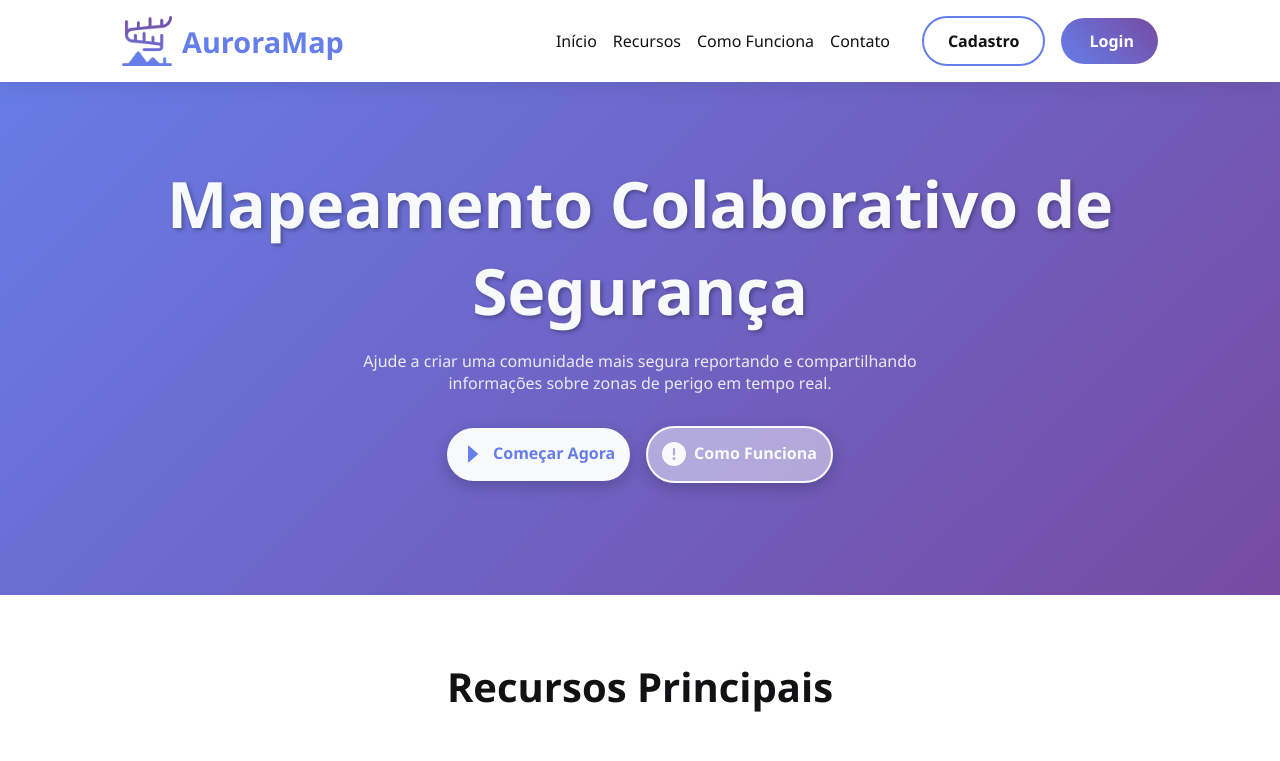
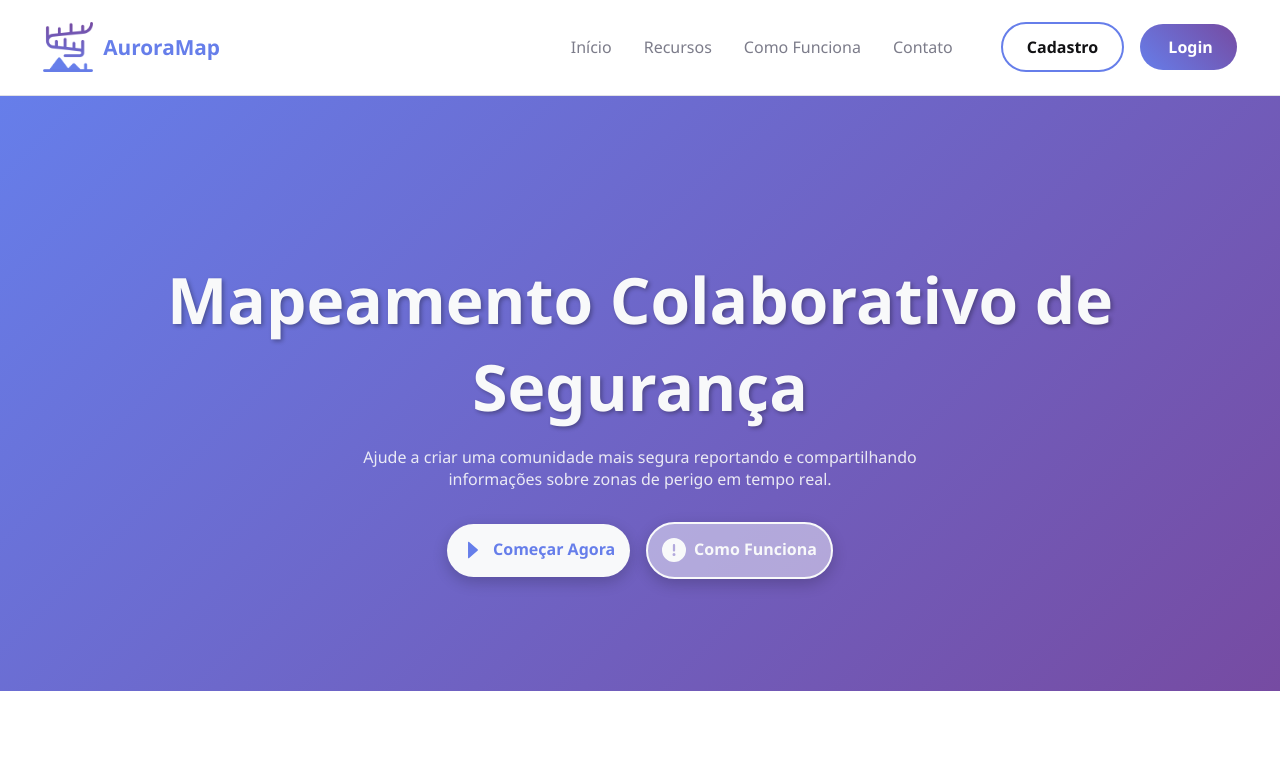
Before and after one commit to rebecaCaroba/auroraMap, a Next.js app: page / in a window 1280 px wide. Shown: the top 761 px of the page. Built offline with nearby package versions, Linux system fonts and the light colour scheme.

Commit message:
Corrigindo erro de importação

```diff
--- a/src/app/layout.tsx
+++ b/src/app/layout.tsx
@@ -1,6 +1,5 @@
 import type { Metadata } from "next";
 import { MapProvider } from "@/context/MapContext";
-import { UserProvider } from "@/context/UserContext";
 import '../style/global.scss'
 
 export const metadata: Metadata = {
@@ -16,11 +15,9 @@ export default function RootLayout({
   return (
     <html lang="en">
       <body>
-        <UserProvider>
           <MapProvider>
             {children}
           </MapProvider>
-        </UserProvider>
       </body>
     </html>
   );
--- a/src/app/login/style.scss
+++ b/src/app/login/style.scss
@@ -2,6 +2,7 @@
 
 .login {
     background-color: $c-lightviolet;
+    overflow: hidden;
 
     @media (max-width: 768px) {
         padding: 1.5rem;
--- a/src/components/Header/style.scss
+++ b/src/components/Header/style.scss
@@ -2,19 +2,15 @@
 
 .header {
     background-color: white;
-    box-shadow: 0 2px 20px rgba(0, 0, 0, 0.1);
-    position: fixed;
-    top: 0;
-    right: 0;
-    left: 0;
-    z-index: 1000;
-    padding: 1rem;
+    border-bottom: 1px solid $c-gray-150;
+    padding: 1.4rem;
 
     .header-content {
+        padding: 0 1.3rem;
         width: 100%;
         display: flex;
         align-items: center;
-        justify-content: space-around;
+        justify-content: space-between;
 
         .header-button-menu-bar {
             display: none;
@@ -36,7 +32,7 @@
         }
 
         .logo {
-            font-size: 1.8rem;
+            font-size: 1.3rem;
             font-weight: bold;
             color: $c-first;
             display: flex;
@@ -71,17 +67,21 @@
 
         .header-nav-links {
             display: flex;
-            gap: 1rem;
+            gap: 2rem;
             list-style: none;
 
             li a {
                 display: flex;
                 align-items: center;
                 gap: 0.5rem;
-                color: $c-gray-900;
+                color: $c-gray-500;
                 font-weight: 500;
                 text-decoration: none;
                 transition: color 0.3s ease;
+
+                &.active {
+                    color: $c-first;
+                }
 
                 &:hover {
                     color: $c-first;
--- a/src/components/MapViewport/index.tsx
+++ b/src/components/MapViewport/index.tsx
@@ -56,7 +56,7 @@ export function MapViewport({ user }: { user: User }) {
         <div>
             {isOpenModal && <ModalMapViewport coordinates={coordinates} user={user} />}
 
-            <APIProvider apiKey={'AIzaSyAcl_NGzBDZUHYWLEAqEx8x6vKpt8ZtdAE'} onLoad={() => console.log('Maps API has loaded.')}>
+            <APIProvider apiKey={'AIzaSyAcl_NGzBDZUHYWLEAqEx8x6vKpt8ZtdAE'}>
                 <Map onClick={(e) => handleAddZone(e)}
                     style={{ width: '100vw', height: '100vh' }}
                     defaultCenter={{ lat: -23.5489, lng: -46.6389 }}
--- a/src/components/ModalEditZone/index.tsx
+++ b/src/components/ModalEditZone/index.tsx
@@ -38,7 +38,6 @@ export function ModalEditZone({zoneEdit, setIsShowModalEditZone, userId}: ModalE
         },
     })
 
-    console.log('zoneEdit', zoneEdit)
     async function handleEditZone(data: EditReportZoneFormDataInputs, key: string) {
             try {
 
--- a/src/components/PoiMarkers/index.tsx
+++ b/src/components/PoiMarkers/index.tsx
@@ -1,5 +1,5 @@
 'use client'
-import { GetReportZoneType } from "@/lib/firebase/reportZone"
+import { GetReportZoneType } from "@/types"
 import { useMarkerFillColor } from "@/useMarkerFillColor"
 import { Marker, InfoWindow, useMarkerRef } from "@vis.gl/react-google-maps"
 import { useCallback, useState } from "react"
--- a/src/components/ProfileComponent/style.scss
+++ b/src/components/ProfileComponent/style.scss
@@ -2,7 +2,6 @@
 
 .profile {
     background-color: #f7f7fb;
-    margin-top: 82px;
 
     .profile-container {
         max-width: 820px;
```
Also changed, not shown: src/components/ProfileComponent/index.tsx (+11 -6 lines).
